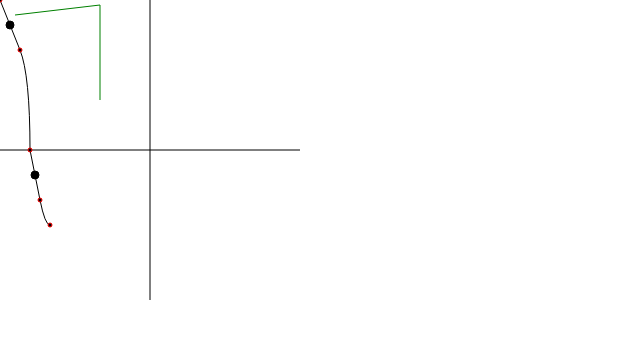
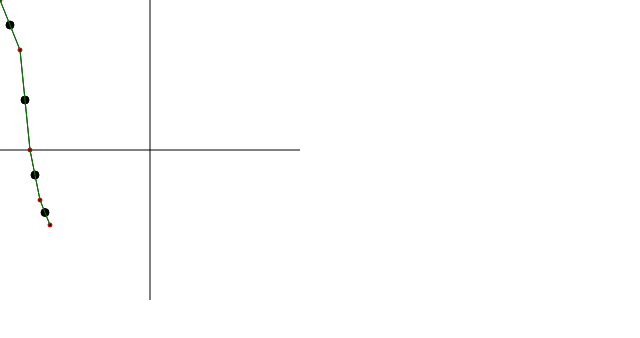
Before and after one commit to sel129/lofter, a React (Create React App) app: page / in a window 1280 px wide. Shown: the top 338 px of the page, without its empty margins (0-640 px from the left). Built offline with nearby package versions, Linux system fonts and the light colour scheme.

Commit message:
Every curve gets a control point, and add vectors

```diff
--- a/src/components/FormViewer.js
+++ b/src/components/FormViewer.js
@@ -11,7 +11,7 @@ class FormViewer extends Component {
 
   generateInitialControlPoints(points) {
     let controlPoints = [];
-    for(let i = 1; i < points.length; i+=2) {
+    for(let i = 1; i < points.length; i++) {
       // control points are initially set to the midpoint between the start and end point of the curve
       let controlPoint = {
         x: ((points[i].x - points[i - 1].x) / 2) + points[i - 1].x,
@@ -47,22 +47,15 @@ class FormViewer extends Component {
   }
 
   convertPointsToPath(points) {
-    let path = `M ${points[0].x} ${points[0].y} `,
-      controlPointIndex = 0;
+    let path = `M ${points[0].x} ${points[0].y} `;
 
     for(let i = 1; i < points.length; i++) {
-      let bezierType = i%2 === 0 ? "T" : "Q",
-        coords;
-      if(bezierType === "Q") {
+      let coords,
+        controlPoint = this.state.controlPoints[i - 1];
 
-        let controlPoint = this.state.controlPoints[controlPointIndex++];
-        coords = `${controlPoint.x} ${controlPoint.y} ${points[i].x} ${points[i].y}`
+      coords = `${controlPoint.x} ${controlPoint.y} ${points[i].x} ${points[i].y}`
 
-      } else {
-        coords = `${points[i].x} ${points[i].y}`;
-      }
-
-      path += (`${bezierType} ${coords} `);
+      path += (`Q ${coords} `);
     }
     return path;
   }
@@ -85,18 +78,31 @@ class FormViewer extends Component {
     return circles;
   }
 
+  renderVectors(points, controlPoints) {
+    let vectors = [];
+    for(let i = 0; i < controlPoints.length; i++) {
+      let controlPoint = controlPoints[i],
+        point1 = points[i],
+        point2 = points[i+1];
+      vectors.push(<line key={`${i}-vector1`} x1={point1.x} y1={point1.y} x2={controlPoint.x} y2={controlPoint.y} stroke="green"/>);
+      vectors.push(<line key={`${i}-vector2`} x1={point2.x} y1={point2.y} x2={controlPoint.x} y2={controlPoint.y} stroke="green"/>);
+    }
+
+    return vectors;
+  }
+
   render() {
     let path = this.convertPointsToPath(this.props.points);
     let points = this.renderPoints(this.props.points);
     let controlPoints = this.renderControlPoints(this.state.controlPoints);
+    let vectors = this.renderVectors(this.props.points, this.state.controlPoints);
     return (
       <svg width={this.props.width} height={this.props.height} onMouseMove={this.mouseMove.bind(this)} onMouseUp={this.mouseUp.bind(this)}>
         <Axis width={this.props.width} height={this.props.height}/>
         <path d={path} stroke="black" fill="none"/>
-        <line x1="15" y1="15" x2={this.state.control.x} y2={this.state.control.y} stroke="green"/>
-        <line x1="100" y1="100" x2={this.state.control.x} y2={this.state.control.y} stroke="green"/>
         {points}
         {controlPoints}
+        {vectors}
       </svg>
     );
   }
```
